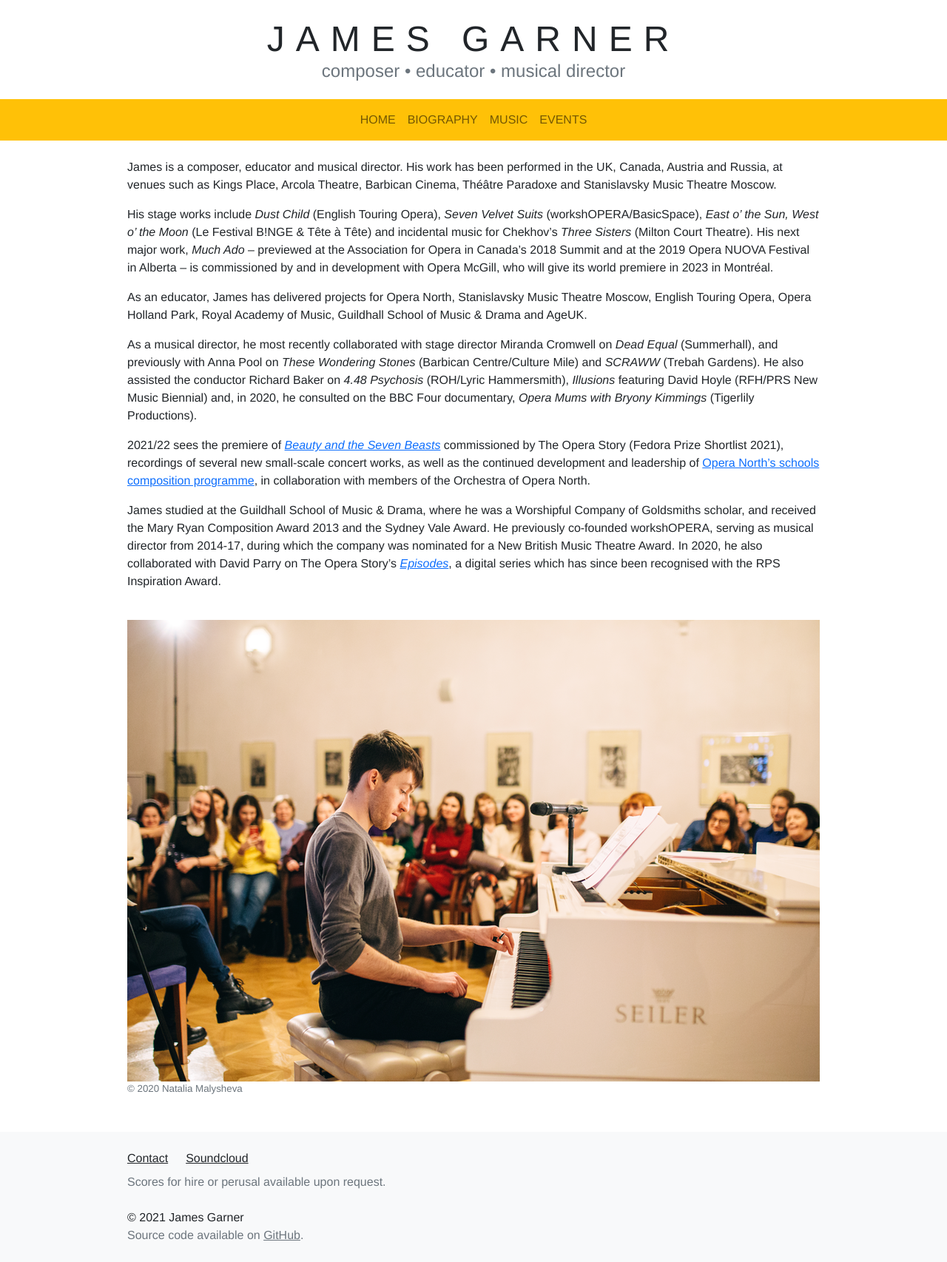
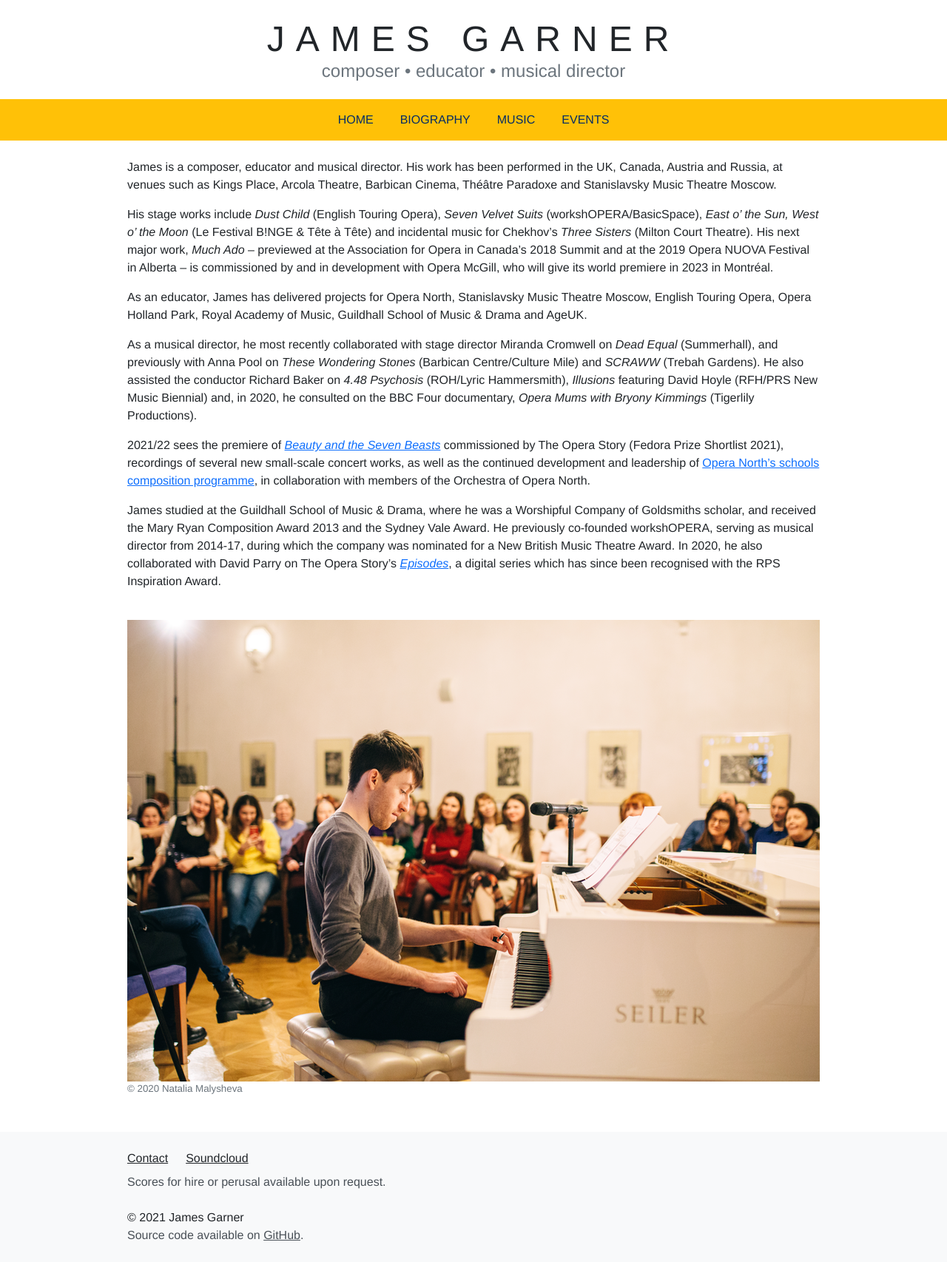
Before and after one commit to jamesgarnercomposer/jamesgarnercomposer.co.uk, a Jekyll site: the page built from biography.md, in a window 1280 px wide. Shown: the whole page at 74% size. Built offline with Jekyll 4.4.1, drawn with Linux system fonts in a browser that asks for light colours.

Commit message:
Fix accessibility issues

```diff
--- a/_includes/nav.html
+++ b/_includes/nav.html
@@ -1,5 +1,5 @@
 <!-- Desktop (>= lg) -->
-<nav class="bg-warning d-lg-block d-none navbar navbar-expand navbar-light">
+<nav class="bg-warning d-lg-block d-none navbar navbar-expand">
   <div class="container-fluid">
     <ul class="mx-auto navbar-nav text-uppercase">
       {% include nav_items.html %}
--- a/assets/css/main.scss
+++ b/assets/css/main.scss
@@ -55,9 +55,17 @@ body {
   color: var(--bs-dark);
 }
 
+footer .text-secondary {
+  color: var(--bs-gray-700) !important;
+}
+
 footer .container,
 main.container {
   max-width: 960px;
+}
+
+header .d-lg-block .nav-item {
+  margin: 0 10px;
 }
 
 html {
```
